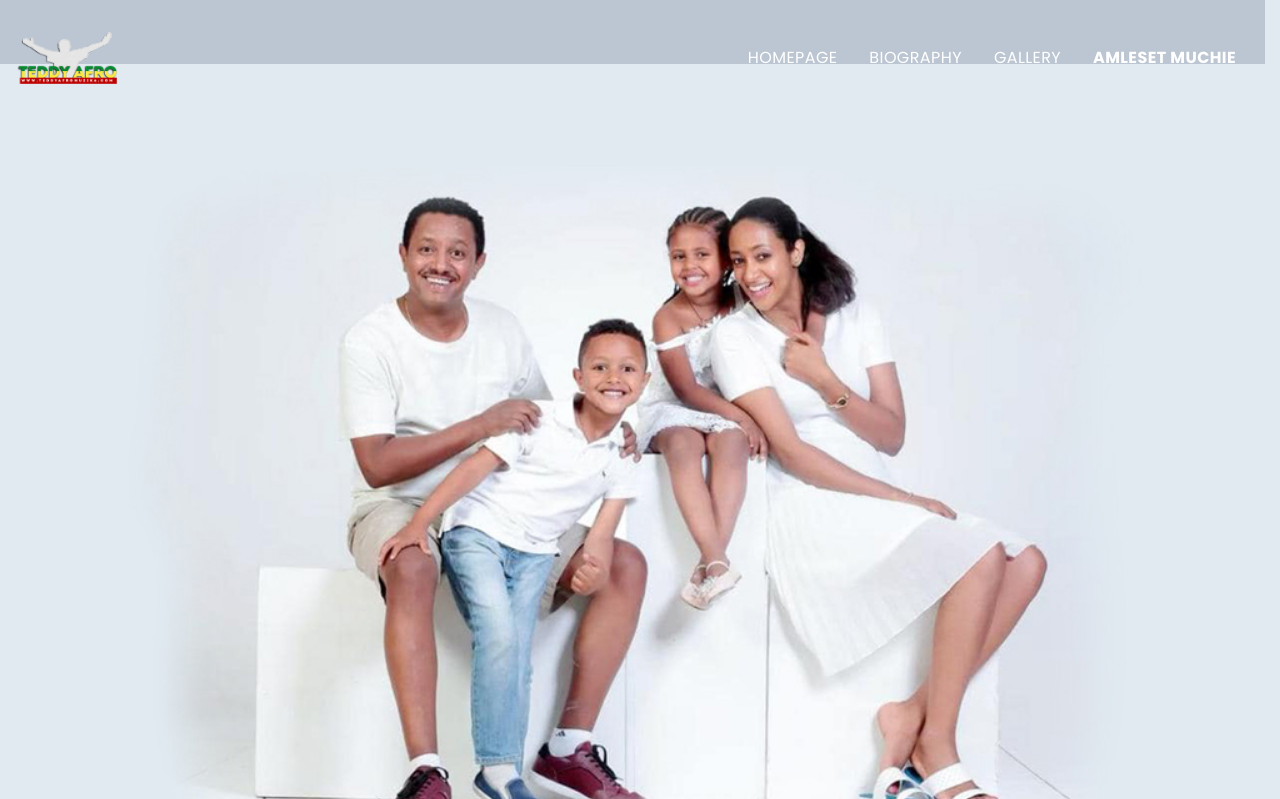
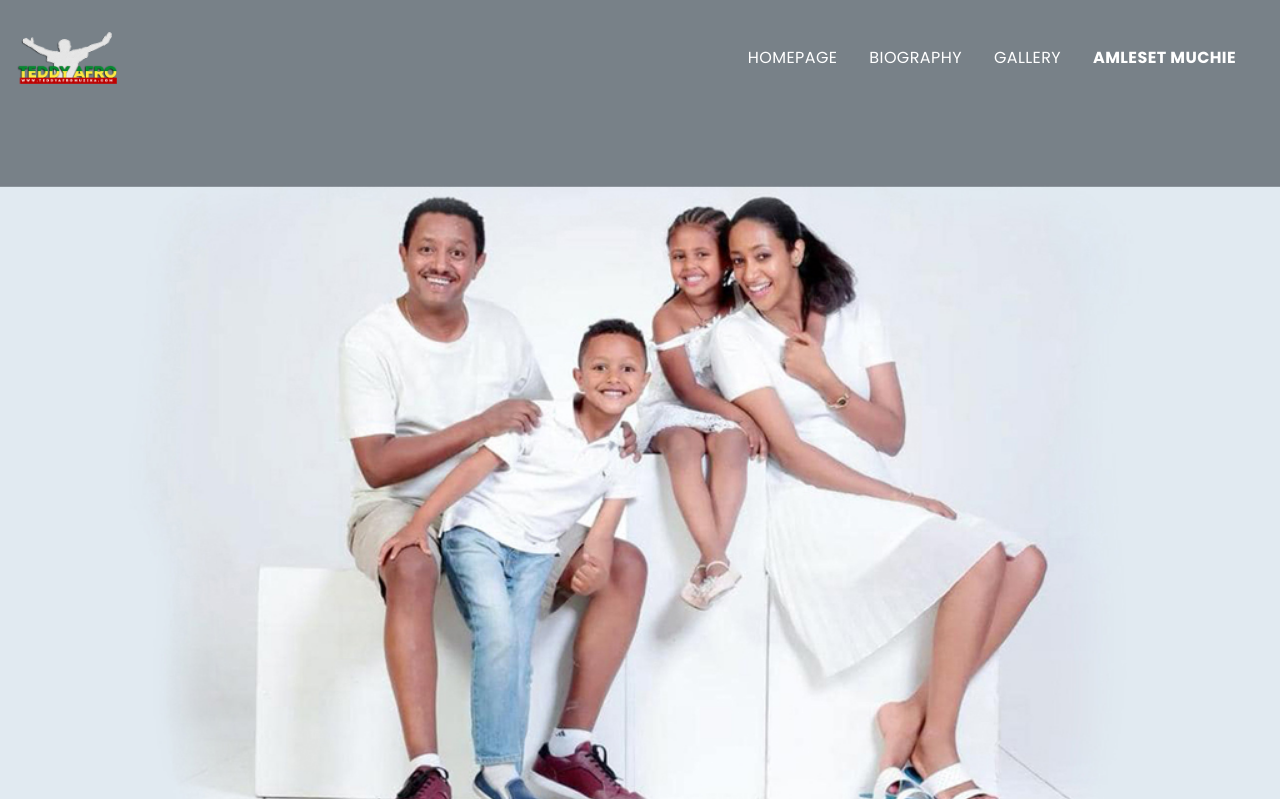
Before and after one commit to herselam25/my-project, a PHP site: page /amleset-muchie.html in a window 1280 px wide. Shown: the top 799 px of the page. Run offline with PHP 8.4, Linux system fonts and the light colour scheme.

Commit message:
some changes on amleset page

```diff
--- a/amleset-muchie.html
+++ b/amleset-muchie.html
@@ -17,7 +17,7 @@
 <body>
     <!-- Header
     -------------------------------------------------------------->
-    <header id="top-header" class="top-header a-header row">
+    <header id="top-header" class="top-header row">
 
         <figure id="logo">
             <img src="assets/teddy-images/teddy-official-logo1.png">
--- a/style.css
+++ b/style.css
@@ -384,7 +384,7 @@
  }
 
  #logo {
-     width: 12%;
+     width: 10%;
      max-width: 100px;
  }
  /*main
@@ -426,11 +426,7 @@
  }
  /* amleset page background-color for header
 --------------------------------------------------*/
-
- .a-header {
-     background-color: rgba(89, 100, 126, 0.27);
- }
- /*End of Header
+  /*End of Header
 ----------------------------------*/
  /* MAIN
 --------------------------------------------*/
@@ -451,7 +447,7 @@
  }
 
  .a-img {
-     background-image: url("assets/teddy-images/amli.jpg");
+     background-image: url("assets/teddy-images/amli\ copy.jpg");
  }
 
  .g-text {
```
Also changed, not shown: assets/teddy-images/amli copy.jpg (added), favicon.png (renamed from assets/FAVICONS/favicon.png).
